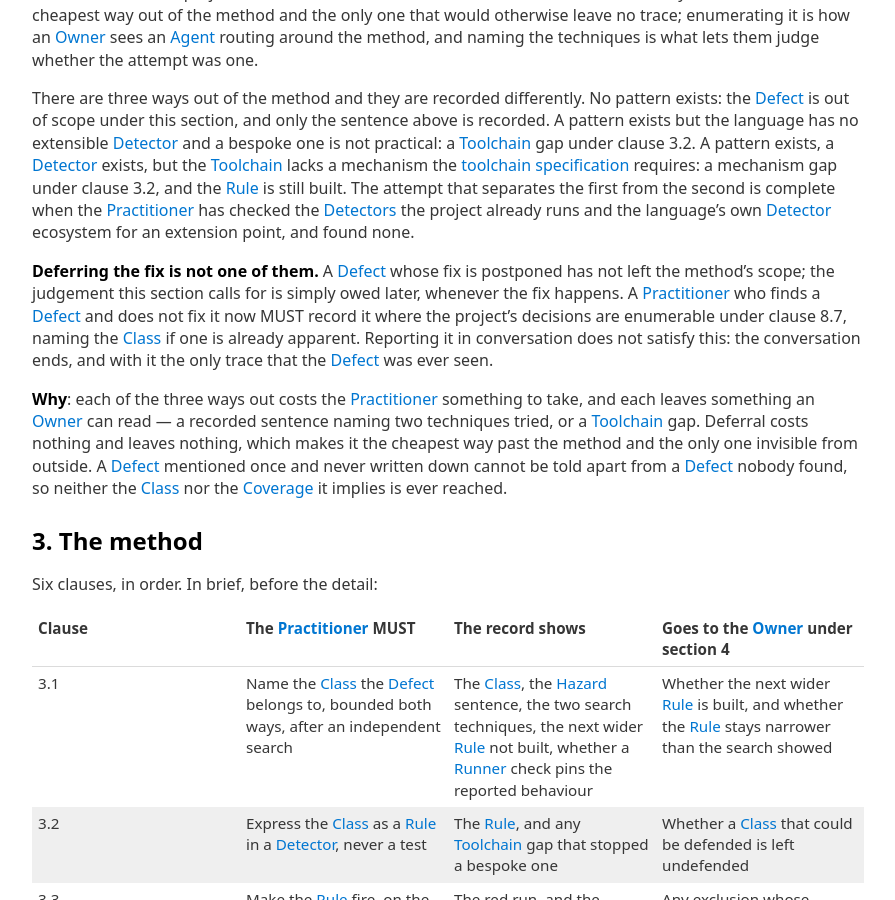
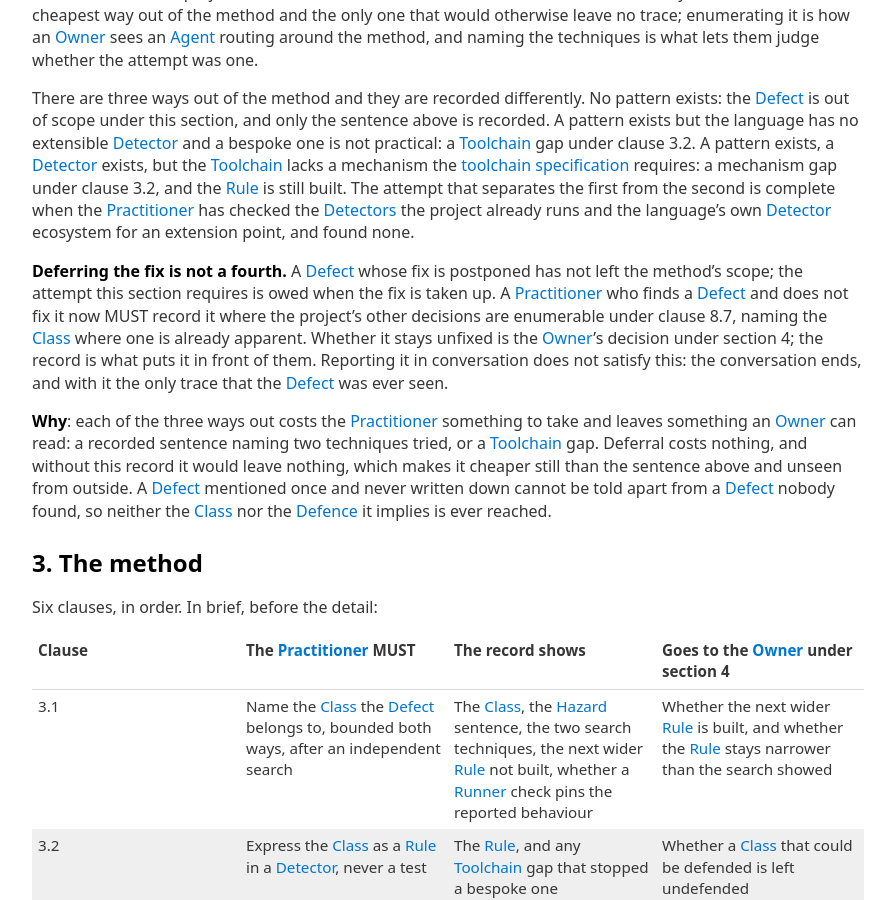
Before and after one commit to Defence-Before-Fix/defence-before-fix.github.io, a Jekyll site: the page built from SPEC.md, in a window 1280 px wide and 900 px high, scrolled down 4834 px. Shown: the whole window, without its empty margins (192-1087 px from the left). Built offline with Jekyll 4.4.1, drawn with Linux system fonts in a browser that asks for light colours; our own code applies the rules of GitHub Pages for plain Markdown files; some of the changed text lies outside the part shown.

Commit message:
Editor's rewrite of the deferral clause, and its Appendix A line
Ties the record to the Owner's decision under section 4, drops the claim
that deferral is the only invisible way out since section 2 already says
that of the no-pattern sentence, replaces the em dash, and adds the
agent-facing sentence to Appendix A so the generated prompt carries it.

Co-Authored-By: Claude Fable 5.1 <noreply@anthropic.com>

```diff
--- a/SPEC.md
+++ b/SPEC.md
@@ -196,19 +196,20 @@ mechanism gap under clause 3.2, and the [Rule] is still built. The attempt that
 from the second is complete when the [Practitioner] has checked the [Detectors] the project already
 runs and the language's own [Detector] ecosystem for an extension point, and found none.
 
-**Deferring the fix is not one of them.** A [Defect] whose fix is postponed has not left the
-method's scope; the judgement this section calls for is simply owed later, whenever the fix
-happens. A [Practitioner] who finds a [Defect] and does not fix it now MUST record it where the
-project's decisions are enumerable under clause 8.7, naming the [Class] if one is already
-apparent. Reporting it in conversation does not satisfy this: the conversation ends, and with it
-the only trace that the [Defect] was ever seen.
+**Deferring the fix is not a fourth.** A [Defect] whose fix is postponed has not left the
+method's scope; the attempt this section requires is owed when the fix is taken up. A
+[Practitioner] who finds a [Defect] and does not fix it now MUST record it where the project's
+other decisions are enumerable under clause 8.7, naming the [Class] where one is already
+apparent. Whether it stays unfixed is the [Owner]'s decision under section 4; the record is what
+puts it in front of them. Reporting it in conversation does not satisfy this: the conversation
+ends, and with it the only trace that the [Defect] was ever seen.
 
-**Why**: each of the three ways out costs the [Practitioner] something to take, and each leaves
-something an [Owner] can read — a recorded sentence naming two techniques tried, or a [Toolchain]
-gap. Deferral costs nothing and leaves nothing, which makes it the cheapest way past the method
-and the only one invisible from outside. A [Defect] mentioned once and never written down cannot
-be told apart from a [Defect] nobody found, so neither the [Class] nor the [Coverage] it implies
-is ever reached.
+**Why**: each of the three ways out costs the [Practitioner] something to take and leaves
+something an [Owner] can read: a recorded sentence naming two techniques tried, or a [Toolchain]
+gap. Deferral costs nothing, and without this record it would leave nothing, which makes it
+cheaper still than the sentence above and unseen from outside. A [Defect] mentioned once and
+never written down cannot be told apart from a [Defect] nobody found, so neither the [Class] nor
+the [Defence] it implies is ever reached.
 
 ## 3. The method
 
@@ -1081,6 +1082,9 @@ This appendix restates sections 3 and 4; where the two differ, the sections gove
 > project. If you hit one, finish everything else, then report the count and what fixing it would
 > take, and leave the [Rule] unmerged rather than merging it weakened.
 >
+> A [Defect] you find and do not fix now is recorded where the project keeps its other decisions,
+> naming the [Class] if you can already see it. Mentioning it in your output is not a record.
+>
 > If you are unsure whether code you want to exclude carries the [Hazard], you are suppressing it, so
 > refer it upwards rather than deciding. Narrow only where you are confident.
 >
```
Also changed, not shown: defence-before-fix-project-prompt.md (+3 -0 lines).
